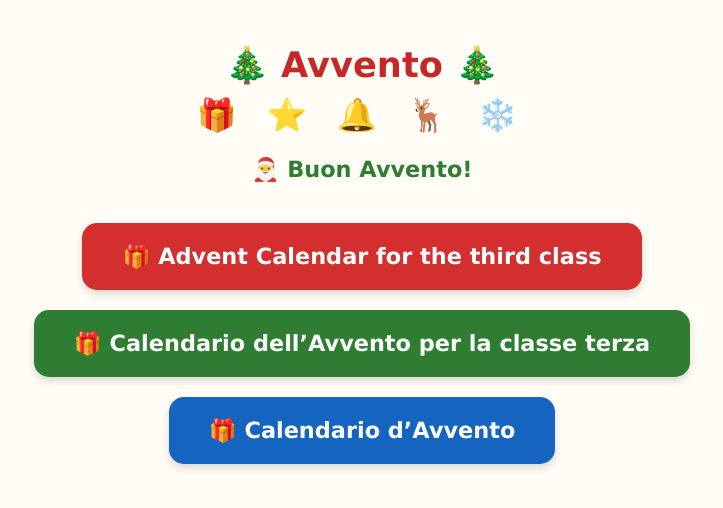
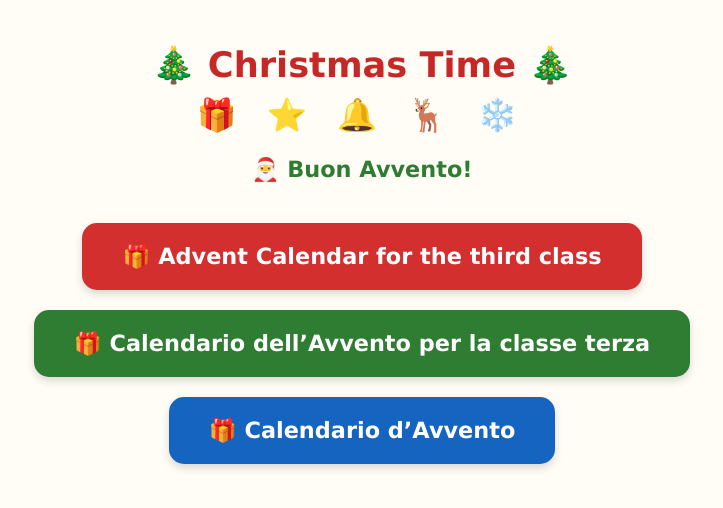
Before and after one commit to Frizza66/christmas-time, a plain HTML site: page index.html in a window 1280 px wide. Shown: the whole page, without its empty margins (278-1001 px from the left). Drawn offline with Linux system fonts and the light colour scheme.

Commit message:
Update index.html

```diff
--- a/index.html
+++ b/index.html
@@ -3,7 +3,7 @@
 <head>
     <meta charset="UTF-8">
     <meta name="viewport" content="width=device-width, initial-scale=1.0">
-    <title>🎄 Christmas Time - Menu Principale</title>
+    <title>🎄 Avvento - Menu Principale</title>
     <style>
         /* Stili per rendere la pagina chiara, leggibile e festosa */
         body {
@@ -68,7 +68,7 @@
 </head>
 <body>
 
-    <h1>🎄 Avvento 🎄</h1>
+    <h1>🎄 Christmas Time 🎄</h1>
     <div class="emojis">🎁 ⭐ 🔔 🦌 ❄️</div>
     <p class="subtitle">🎅 Buon Avvento!</p>
 
```
